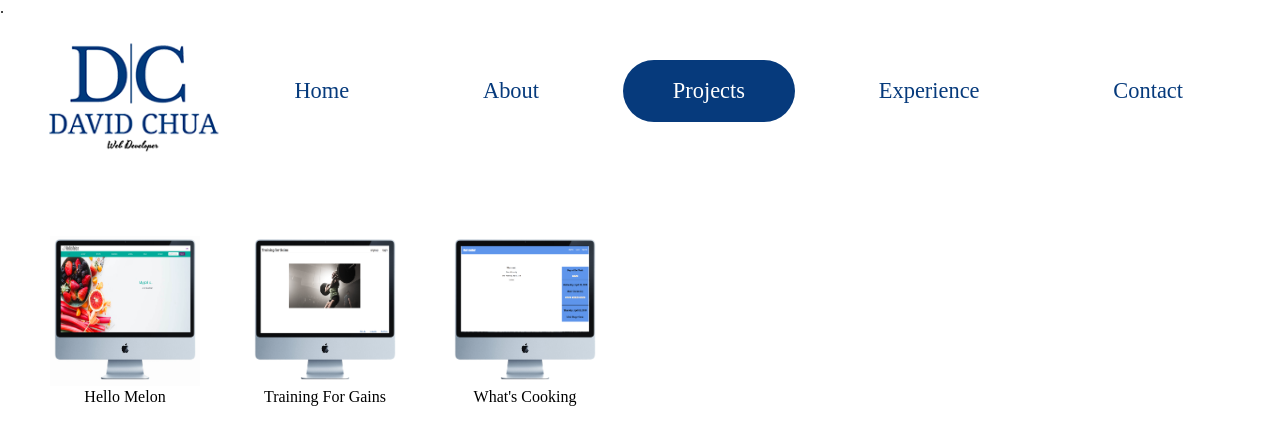
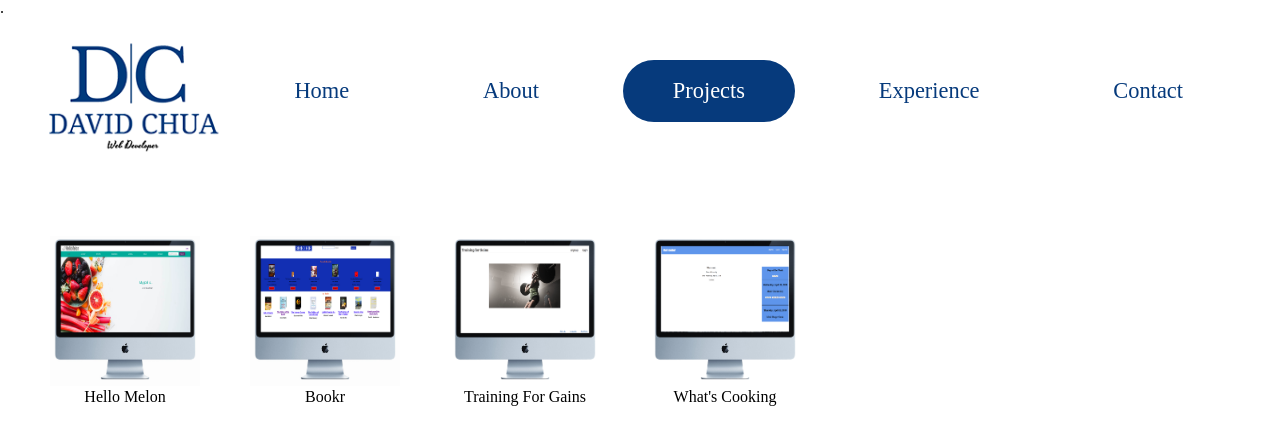
Before and after one commit to david-chua/react-portfolio, a React (Create React App) app in the folder react-portfolio/: page /projects in a window 1280 px wide. Shown: the top 444 px of the page. Built offline with nearby package versions, Linux system fonts and the light colour scheme.

Commit message:
added bookr to project options

```diff
--- a/react-portfolio/src/Components/Projects/Projects.js
+++ b/react-portfolio/src/Components/Projects/Projects.js
@@ -6,12 +6,18 @@ import ProjectDetails from './ProjectDetail';
 import trainingForGains from './../../Assets/Images/Mac/trainingforgains_mac.png';
 import cooking from './../../Assets/Images/Mac/cooking_user_mac.png';
 import helloMelon from './../../Assets/Images/Mac/hellomelon_mac.png';
+import bookr from './../../Assets/Images/Mac/bookrMac.png';
 
 const ProjectData = [
   {
     id: 1,
     img: helloMelon,
     title: 'Hello Melon'
+  },
+  {
+    id: 2,
+    img: bookr,
+    title: 'Bookr'
   },
   {
     id: 3,
```
Also changed, not shown: react-portfolio/src/Assets/Images/Mac/bookrMac.png (added).
